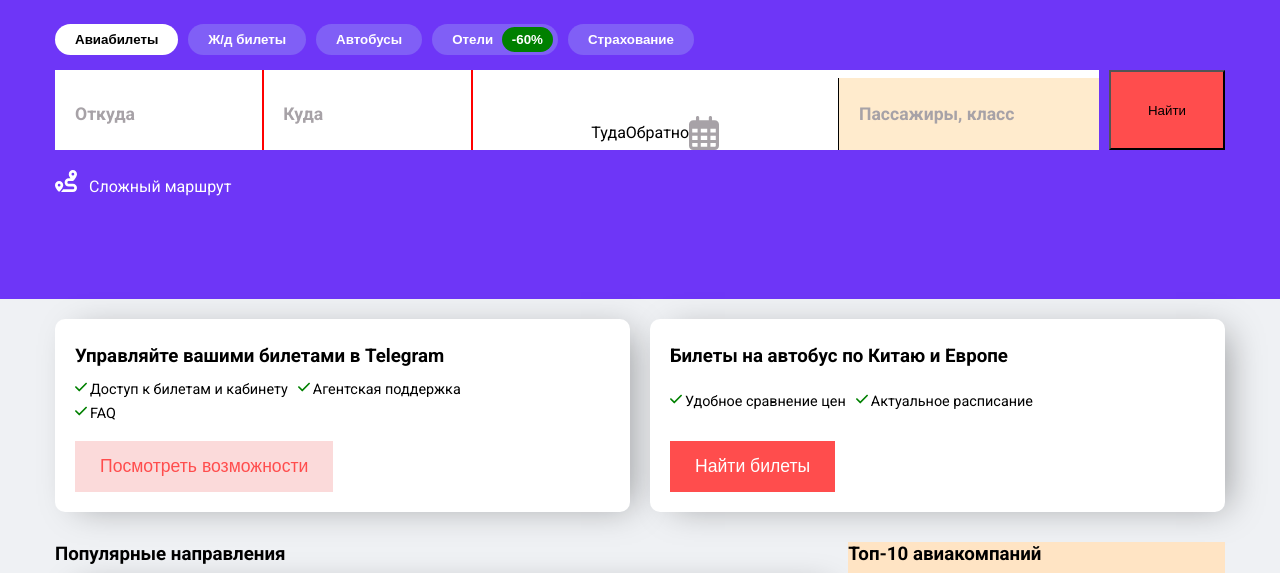
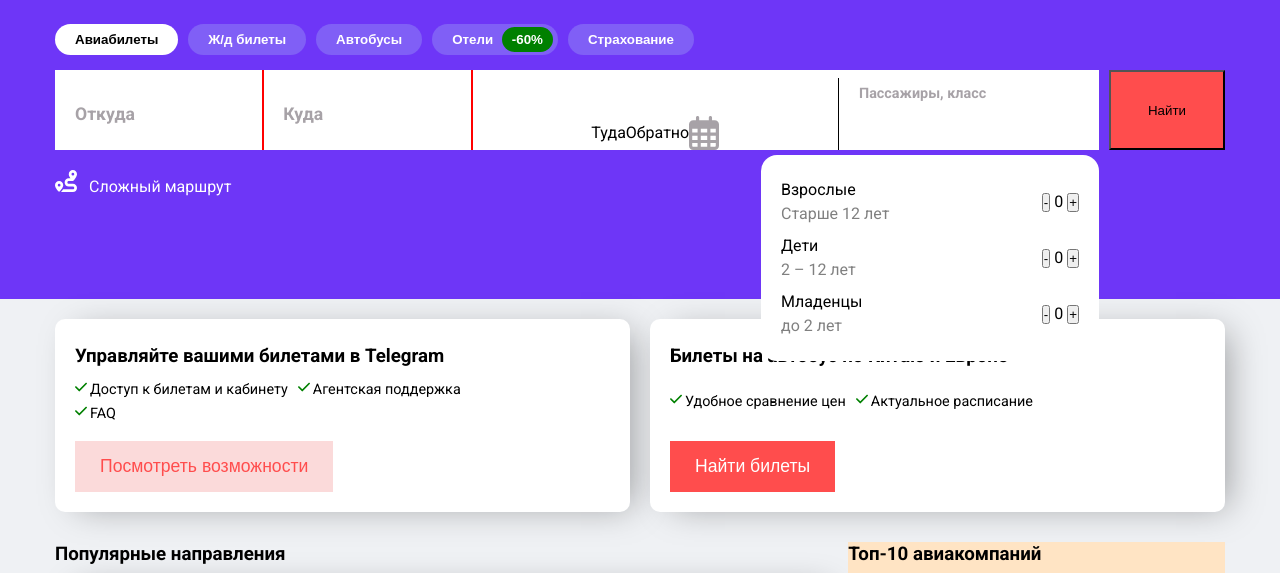
Before and after one commit to AndreyMalyar/frontendProject_module-1, a plain HTML site: page index.html in a window 1280 px wide. Both pictures are taken after a click on the element "Пассажиры, класс". Shown: the part 154-727 px from the top of the page. Drawn offline with Linux system fonts and the light colour scheme.

Commit message:
feat: create airTickets-menu html + css

```diff
--- a/index.html
+++ b/index.html
@@ -126,9 +126,37 @@
             </div>
             <img src="./img/svg/calendarDays.svg" class="airTickets-calendarBox__icon" alt="icon calendar">
           </div>
-          <div class="airTickets-seaterBox">
-            <p class="airTickets-seaterBox__label">Пассажиры, класс</p>
-            <p class="airTickets-seaterBox__out"></p>
+          <div class="airTickets-seaterBox" id="airTicketsSeater">
+            <span class="airTickets-seaterBox__label" id="airTicketsLabel">Пассажиры, класс</span>
+            <span class="airTickets-seaterBox__out" id="isTickedSeater"></span>
+            <div class="airTickets-seaterBox__menu" id="airTicketsMenu">
+              <ul class="airTickets-menu">
+                <li class="airTickets-menu__item">
+                  <p class="airTickets-menu__label">Взрослые <span class="airTickets-menu__label_comment">Старше 12 лет</span></p>
+                  <div class="airTickets-menu__btn-box">
+                    <button type="button" class="airTickets-menu__btn decrement" data-id="dec">-</button>
+                    <span class="airTickets-menu__out counter" data-name="adults">0</span>
+                    <button type="button" class="airTickets-menu__btn increment" data-id="inc">+</button>
+                  </div>
+                </li>
+                <li class="airTickets-menu__item">
+                  <span class="airTickets-menu__label">Дети<span class="airTickets-menu__label_comment">2 – 12 лет</span></span>
+                  <div class="airTickets-menu__btn-box">
+                    <button type="button" class="airTickets-menu__btn decrement" data-id="dec">-</button>
+                    <span class="airTickets-menu__out counter" data-name="children">0</span>
+                    <button type="button" class="airTickets-menu__btn increment" data-id="inc">+</button>
+                  </div>
+                </li>
+                <li class="airTickets-menu__item">
+                  <p class="airTickets-menu__label">Младенцы<span class="airTickets-menu__label_comment">до 2 лет</span></p>
+                  <div class="airTickets-menu__btn-box">
+                    <button type="button" class="airTickets-menu__btn decrement" data-id="dec">-</button>
+                    <span class="airTickets-menu__out counter" data-name="babies">0</span>
+                    <button type="button" class="airTickets-menu__btn increment" data-id="inc">+</button>
+                  </div>
+                </li>
+              </ul>
+            </div>
           </div>
         </div>
         <button type="button" class="header-order__btn">Найти</button>
--- a/js/script.js
+++ b/js/script.js
@@ -100,7 +100,7 @@ const newArr = [...sub, ...sub2];
 
 console.log(newArr);
 
-/* --------- accordion --------- */
+/* --------- accordion footer --------- */
 const panelBtn = document.querySelectorAll(".accordion__item-btn");
 
 panelBtn.forEach(item => {
@@ -118,4 +118,37 @@ panelBtn.forEach(item => {
         item.closest(".accordion__item").querySelector(".accordion__body-link").classList.add("accordion__body-link_active");
     })
 })
-/* --------- END accordion --------- */
+/* --------- END accordion footer --------- */
+
+/* --------- Order menu airTickets (пассажиры класс) --------- */
+const airTicketsSeater = document.getElementById("airTicketsSeater");
+const airTicketsMenu = document.getElementById("airTicketsMenu");
+const airTicketsLabel = document.getElementById("airTicketsLabel");
+let show = true;
+
+airTicketsSeater.addEventListener("click", (evt) => {
+    evt.stopPropagation()
+
+    if (show) {
+        airTicketsMenu.classList.add("airTickets-seaterBox__menu_active");
+        airTicketsLabel.classList.add("airTickets-seaterBox__label_active");
+    } else {
+        airTicketsMenu.classList.remove("airTickets-seaterBox__menu_active");
+        airTicketsLabel.classList.remove("airTickets-seaterBox__label_active");
+    }
+    show = !show;
+})
+
+const decrementsBtn = document.querySelectorAll(".decrement");
+const incrementsBtn = document.querySelectorAll(".increment");
+const counters = document.querySelectorAll(".counter");
+
+const passengers = {
+    adults: 0,
+    children: 0,
+    babies: 0,
+}
+// video 34мин
+incrementsBtn.forEach(btn => {
+    btn.addEventListener("click", (e) => {})
+})
--- a/scss/style.scss
+++ b/scss/style.scss
@@ -287,7 +287,7 @@
       &:valid ~ &-label,
       &:focus ~ &-label{
         font-size: 0.9rem;
-        transform: translate(0px, -35px);
+        transform: translate(0px, -32px);
       }
     }
   }
@@ -302,9 +302,8 @@
     width: 25%;
     height: 90%;
     padding-left: 20px;
-    background-color: blanchedalmond;
     border-left: 1px solid #000;
-    @include flex(flex-start);
+    @include flex(flex-start, center);
     cursor: pointer;
     position: relative;
     &__label{
@@ -317,16 +316,50 @@
       left: 20px;
       transform: translateY(-50%);
       transition: 0.3s ease;
+      &:hover{
+        color: $primary-color;
+        cursor: pointer;
+      }
       &_active{
         font-size: 0.9rem;
-        transform: translate(0px, -35px);
+        transform: translate(0px, -32px);
       }
     }
     &__out{
       font-size: 1.1rem;
     }
+    &__menu{
+      width: 130%;
+      padding: 15px 20px;
+      background-color: $secondary-color;
+      border-radius: 16px;
+      position: absolute;
+      top: calc(100% + 5px);
+      right: 0;
+      display: none;
+      &_active{
+        display: block;
+      }
+    }
   }
 }
+/* ---------- airTickets menu ---------- */
+.airTickets-menu{
+  width: 100%;
+  &__item{
+    width: 100%;
+    @include flex(space-between);
+    margin: 8px 0;
+  }
+  &__label{
+    display: flex;
+    flex-direction: column;
+    &_comment{
+      color: gray;
+    }
+  }
+}
+
 
 /* ---------- section adt ---------- */
 .section-adt{
```
Also changed, not shown: css/style.css, 1 other file.
